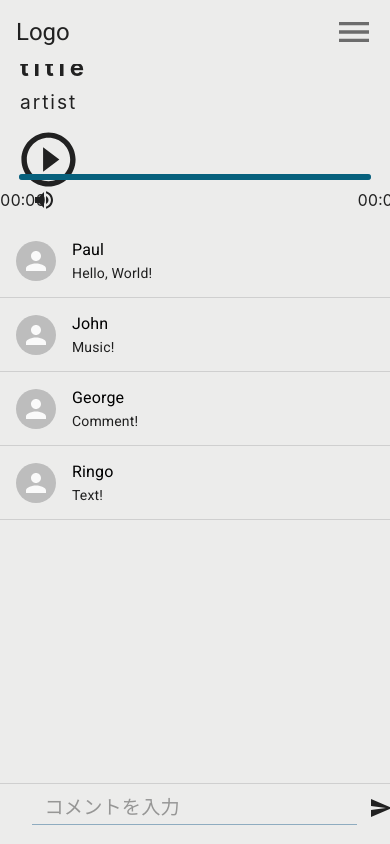
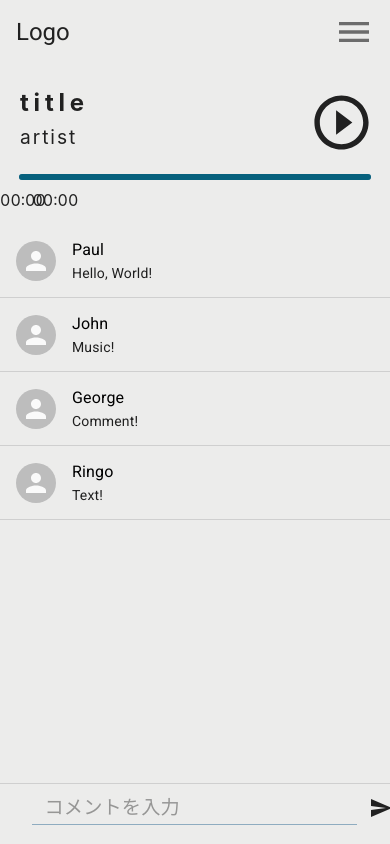
Before and after one commit to ba58ajbse/audio-player, a React (Create React App) app: page / in a window 390 px wide. Built offline with nearby package versions, Linux system fonts and the light colour scheme.

Commit message:
モバイルの場合ボリュームアイコン非表示

```diff
--- a/src/components/Player.tsx
+++ b/src/components/Player.tsx
@@ -1,4 +1,5 @@
 import React, { useState, useEffect } from 'react'
+import { useMediaQuery } from '@material-ui/core'
 import { PlayCircleOutline, PauseCircleOutline } from '@material-ui/icons'
 import styled from 'styled-components'
 import Progress from './Progress'
@@ -13,6 +14,7 @@ const Player: React.FC = () => {
   const [playState, setPlayState] = useState<boolean>(false)
   const [duration, setDuration] = useState(0)
   const [currentTime, setCrrentTime] = useState(0)
+  const matches = useMediaQuery('(min-width:600px)')
 
   useEffect(() => {
     track.src = audioSrc
@@ -61,8 +63,10 @@ const Player: React.FC = () => {
   return (
     <>
       <StyledInfo>
-        <StyledTrackTitle>title</StyledTrackTitle>
-        <StyledArtistName>artist</StyledArtistName>
+        <div>
+          <StyledTrackTitle>title</StyledTrackTitle>
+          <StyledArtistName>artist</StyledArtistName>
+        </div>
         <StyledPlyaButton type="button" onClick={() => handlePlayPause()}>
           {playState ? (
             <PauseCircleOutline style={{ fontSize: 65 }} />
@@ -78,7 +82,9 @@ const Player: React.FC = () => {
       />
       <TrackTimeWrap>
         <TrackCurrentTime currentTime={currentTime} />
-        <VolumeBar muteToggle={muteToggle} changeVolume={changeVolume} />
+        {matches && (
+          <VolumeBar muteToggle={muteToggle} changeVolume={changeVolume} />
+        )}
         <TrackDuration duration={duration} />
       </TrackTimeWrap>
     </>
@@ -88,8 +94,12 @@ const Player: React.FC = () => {
 export default Player
 
 const StyledInfo = styled.div`
-  width: 100%;
+  display: grid;
+  grid-template-columns: 1fr auto;
   padding: 20px 10px 0 10px;
+  @media (min-width: 600px) {
+    display: block;
+  }
 `
 const StyledPlyaButton = styled.button`
   border: none;
```
